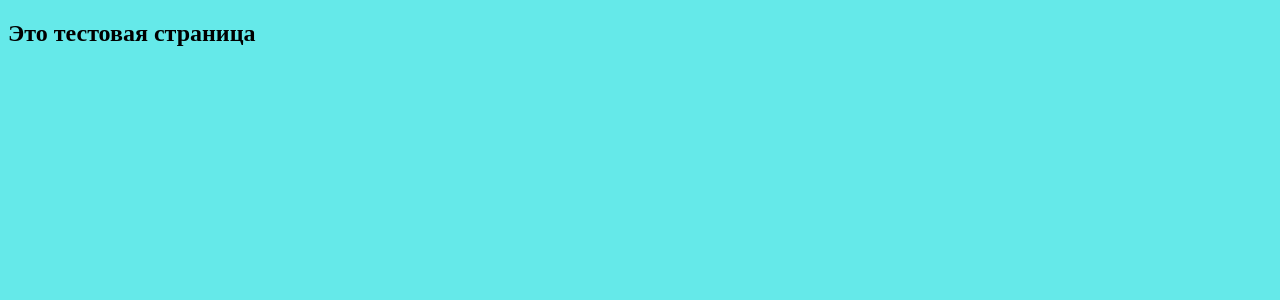
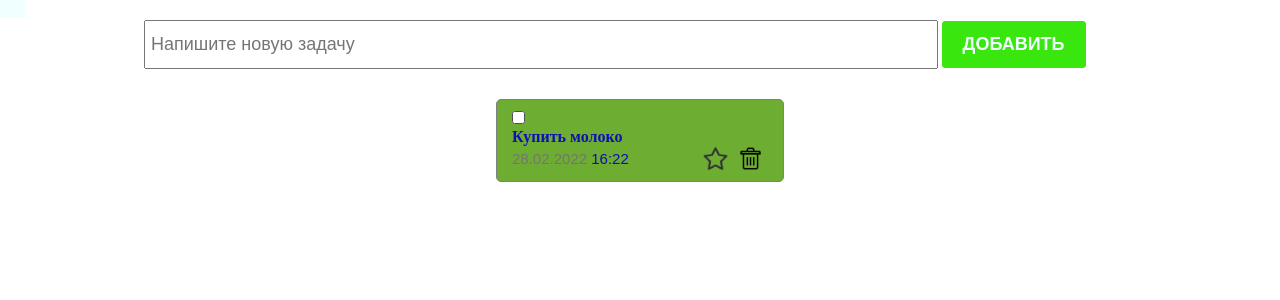
Before and after one commit to AikerimKeneshbekova/ToDo_project, a Django app: page /test/ in a window 1280 px wide. Shown: the top 300 px of the page. Run offline with Django 4.2, Linux system fonts and the light colour scheme.

Commit message:
created a new ToDo model and linked test.html

```diff
--- a/main/Static/Styles/indexs.css
+++ /dev/null
@@ -1,3 +0,0 @@
-body{
-    background-color: rgb(101, 233, 233);
-}
--- a/main/admin.py
+++ b/main/admin.py
@@ -1,5 +1,7 @@
 from django.contrib import admin
 
-from .models import Habits
+from .models import Habits, ToDo
 
 admin.site.register(Habits)
+
+admin.site.register(ToDo)
--- a/main/models.py
+++ b/main/models.py
@@ -1,4 +1,10 @@
 from django.db import models
+
+class ToDo(models.Model):
+    text = models.CharField(max_length=40)
+    created_at = models.DateTimeField(auto_now_add=True)
+    is_closed =models.BooleanField(default=False)
+    is_favorite = models.BooleanField(default=False)
 
 class Habits(models.Model):
     name = models.CharField(max_length=40)
--- a/main/templates/test.html
+++ b/main/templates/test.html
@@ -1,14 +1,48 @@
 {% load static %}
 <!DOCTYPE html>
-<html lang="en">
 <head>
     <meta charset="UTF-8">
     <meta http-equiv="X-UA-Compatible" content="IE=edge">
     <meta name="viewport" content="width=device-width, initial-scale=1.0">
-    <title>Document</title>
-    <link rel="stylesheet" href="{% static 'styles/indexs.css'%}">
+    <title>Lesson </title>
+    <!-- <link rel="stylesheet" href="./Styles/index.css"> -->
+    <link rel="stylesheet" href="{% static 'styles/index.css'%}">
+    <!-- <link rel="stylesheet" href="./Styles/checkbox.css"> -->
+    <link rel="stylesheet" href="{% static 'styles/checkbox.css'%}">
+
+
 </head>
 <body>
-    <h2>Это тестовая страница</h2>
+    <section>
+        <div class="create_container">
+            <input
+            class="create_input"
+            type="text"
+            placeholder="Напишите новую задачу">
+            <button class="create_button">Добавить</button>
+        </div>
+
+        <div class="todo_container">
+            <div class="todo_item">
+                <div class="todo_item_header">
+                    <label class="checkbox_container">
+                        <input type="checkbox">
+                        <span class="checkmark"></span>
+                    </label>
+                    <h4>Купить молоко</h4>
+                </div>
+                <div  class="todo_item_footer">
+                    <p>28.02.2022 <span>16:22</span></p>
+                    <div class="action_buttons">
+                        <img src="./icons/scheme_star_favorite_3421.png">
+                        <img src="./icons/3844460-can-trash_110351.png">
+                    </div>
+
+                </div>
+             </div>
+        </div>
+    </section>
+
+
 </body>
 </html>
```
Also changed, not shown: main/migrations/0002_todo.py (added).
